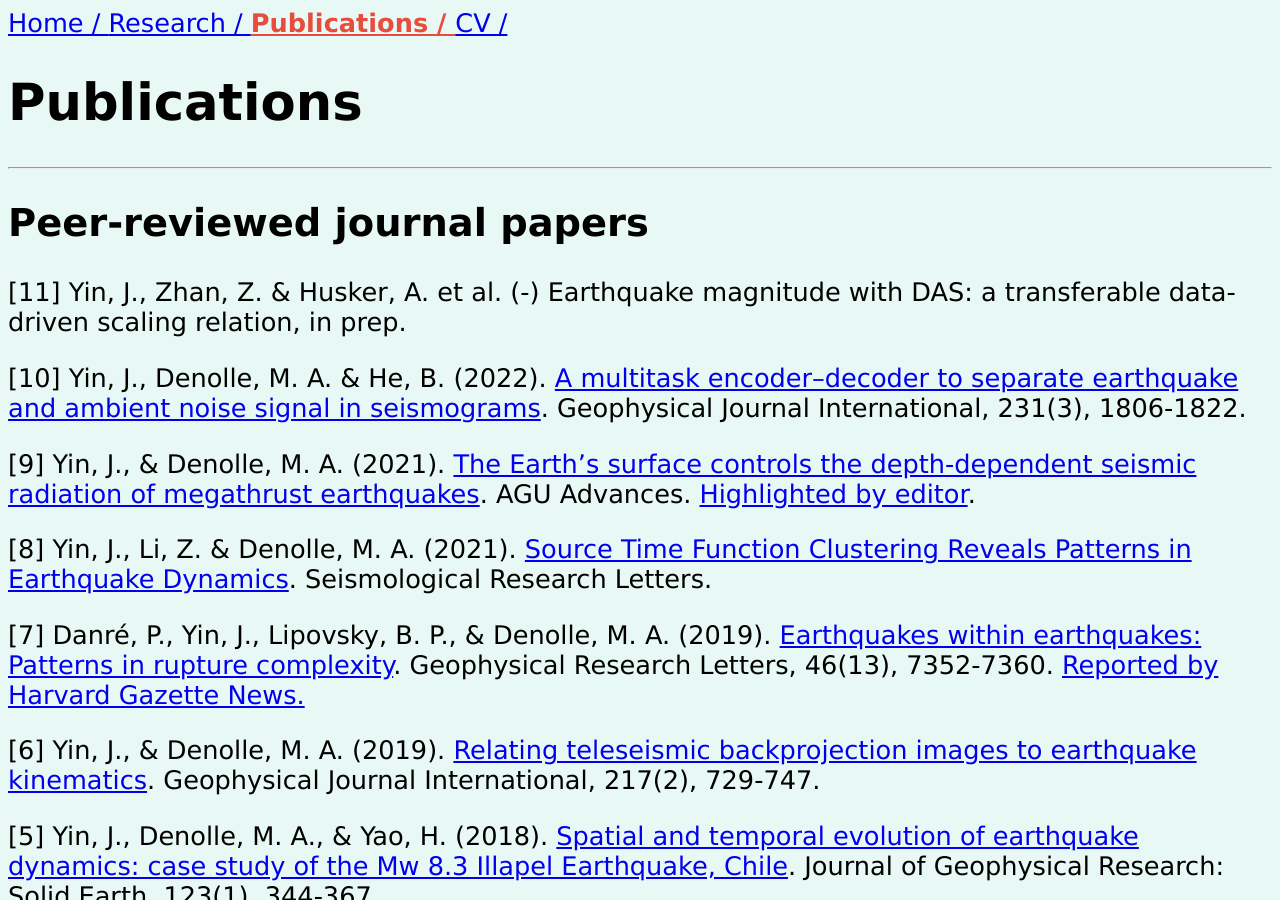
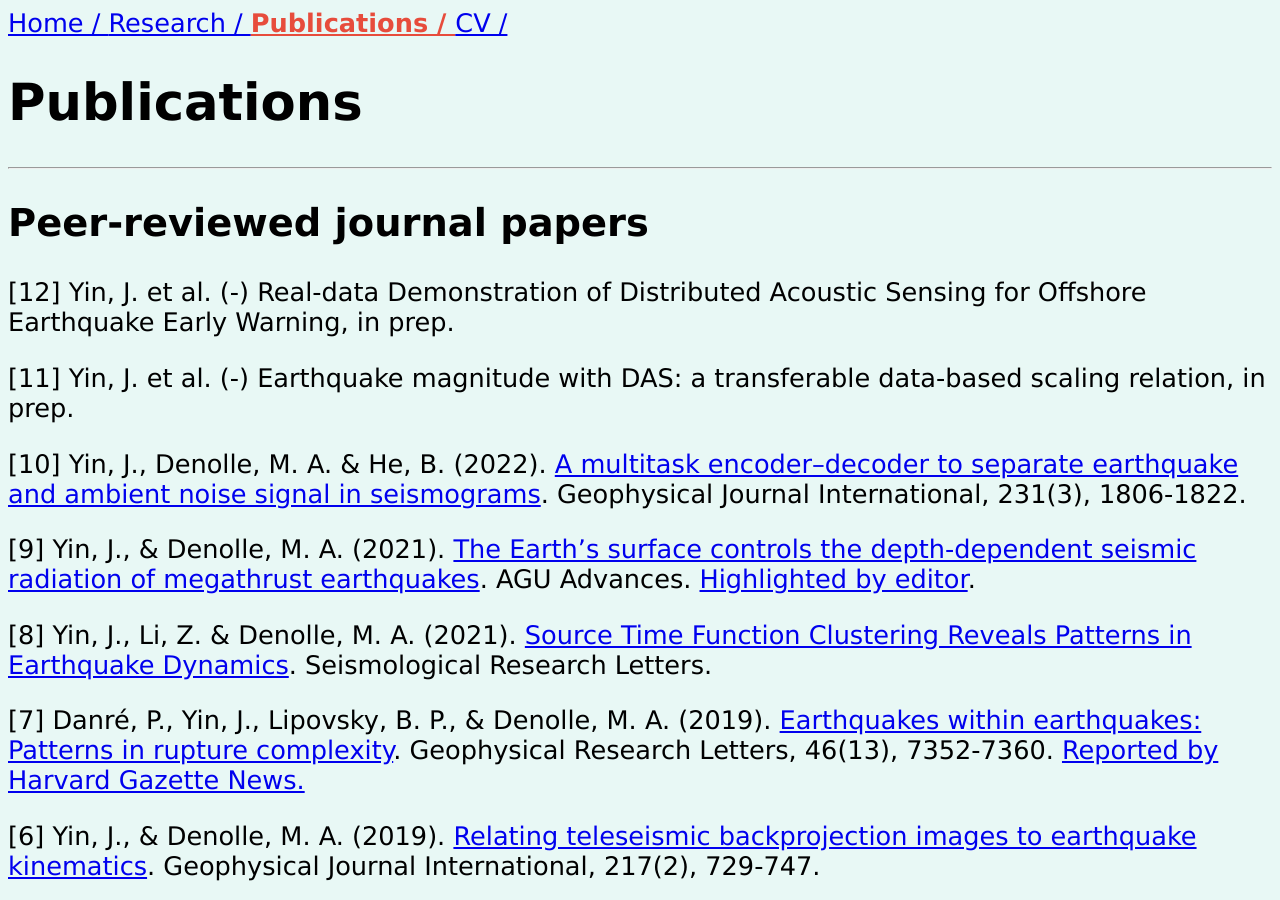
Before and after one commit to yinjiuxun/yinjiuxun.github.io, a Jekyll site: the page built from pages/publications.md, in a window 1280 px wide and 900 px high. Built offline with Jekyll 4.4.1, drawn with Linux system fonts in a browser that asks for light colours.

Commit message:
Update publications.md

```diff
--- a/pages/publications.md
+++ b/pages/publications.md
@@ -8,7 +8,9 @@ title: Publications
 
 <h2> Peer-reviewed journal papers </h2>
 
-[11] Yin, J., Zhan, Z. & Husker, A. et al. (-) Earthquake magnitude with DAS: a transferable data-driven scaling relation, in prep.
+[12] Yin, J. et al. (-) Real-data Demonstration of Distributed Acoustic Sensing for Offshore Earthquake Early Warning, in prep.
+
+[11] Yin, J. et al. (-) Earthquake magnitude with DAS: a transferable data-based scaling relation, in prep.
 
 [10] Yin, J., Denolle, M. A. & He, B. (2022). [A multitask encoder–decoder to separate earthquake and ambient noise signal in seismograms](https://doi.org/10.1093/gji/ggac290). Geophysical Journal International, 231(3), 1806-1822.
 
```
